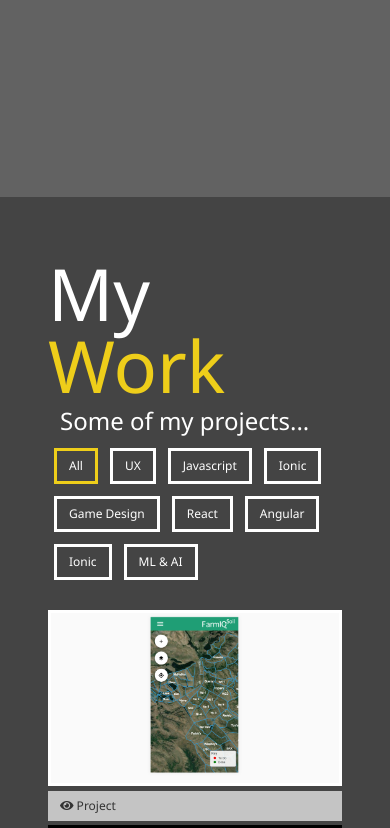
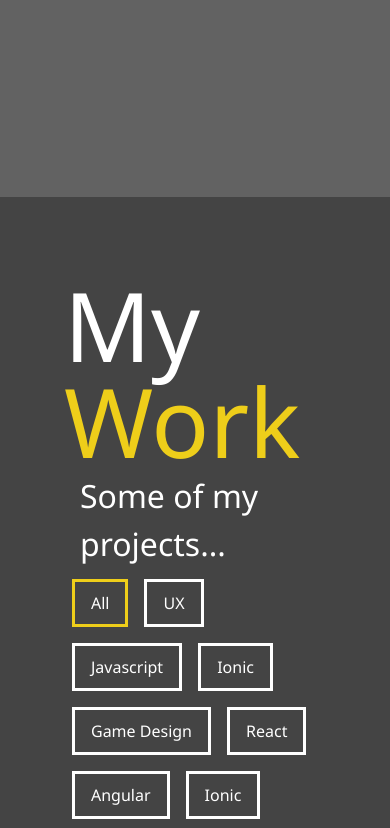
Before and after one commit to southojere/revampt-portfolio, a website: page dist/index.html in a window 390 px wide. Shown: the part 647-1475 px from the top of the page. Drawn offline with Linux system fonts and the light colour scheme.

Commit message:
added some mobile updates

```diff
--- a/scss/mobile.scss
+++ b/scss/mobile.scss
@@ -68,17 +68,19 @@
     }
 }
 
-// smart phones
+
+//smart phones
 @include mediaSmall {
+    main {
+      padding: 2rem;
+      #home h1 {
+        margin-top: 10vh;
+      }
 
-    .projects {
-        grid-template-columns: 1fr;
-    }
-    main#home h1 {
-        margin-top: 10vh;
-    }
-    html{
-        font-size: 12px;
+      .lg-heading {
+        margin-top:1rem;
+        font-size: 5rem;
+      }
     }
 
     #work{
@@ -97,4 +99,7 @@
     }
 
 
-}
+    .projects {
+      grid-template-columns: 1fr;
+    }
+  }
```
Also changed, not shown: dist/css/main.css, 1 other file.
